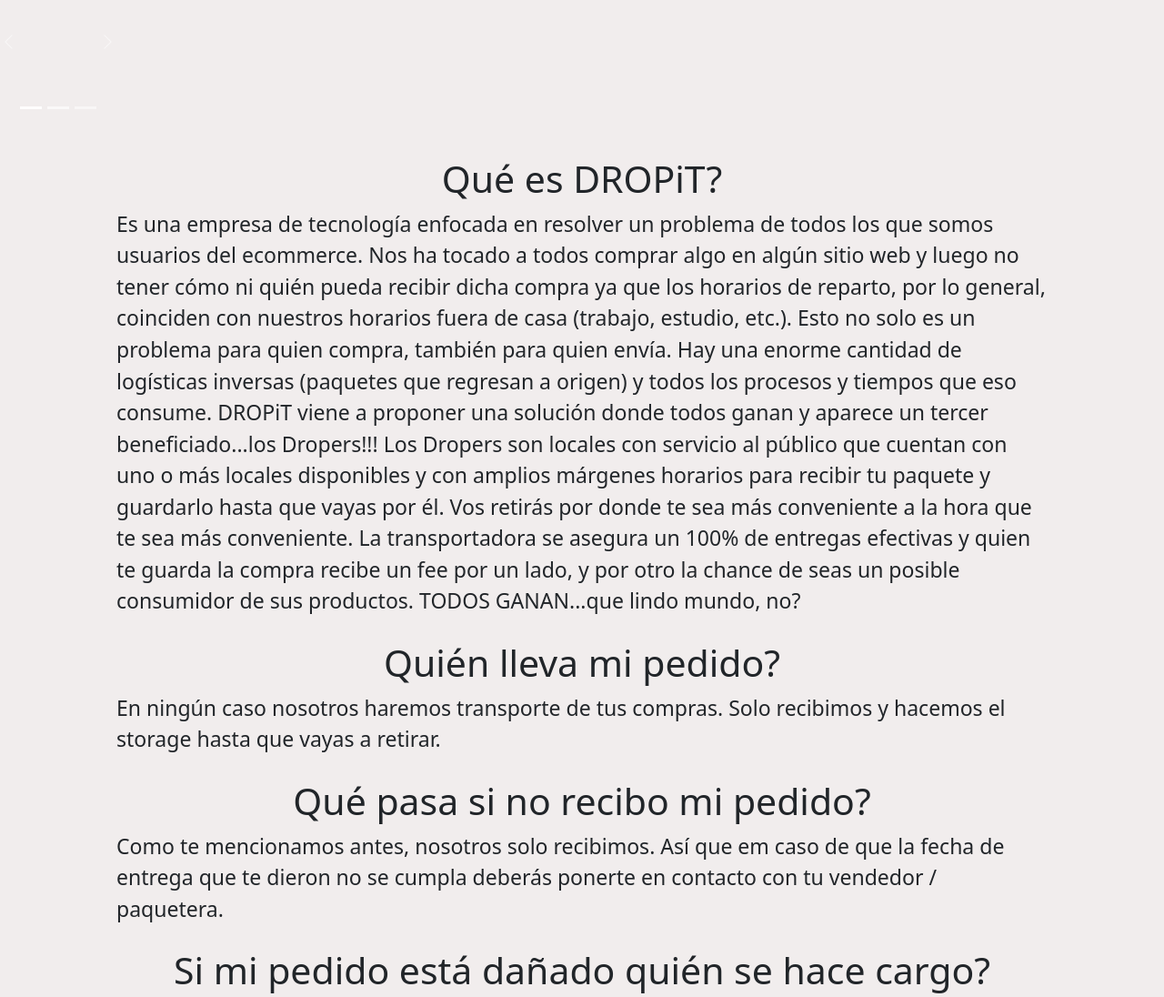
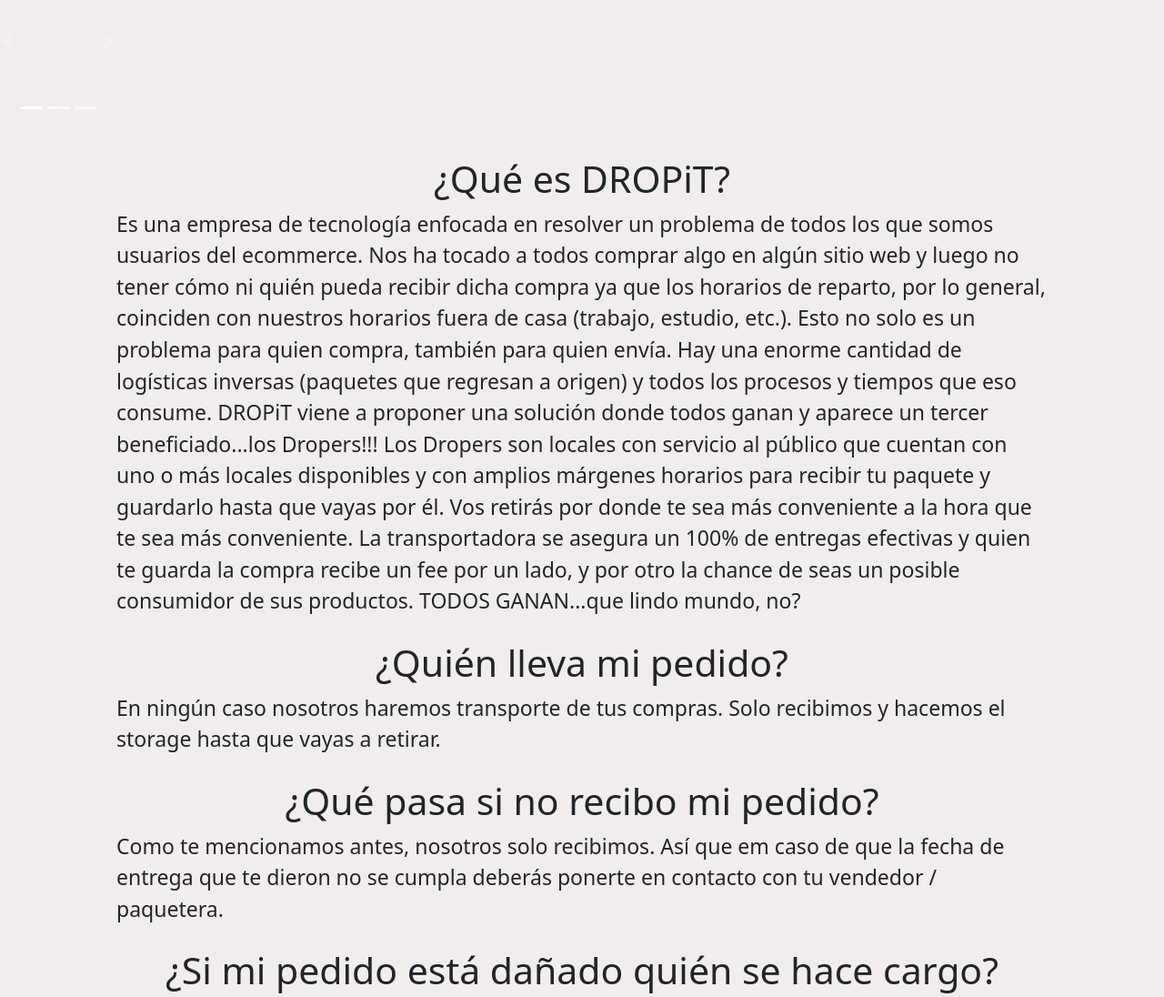
Before and after one commit to roberts6/CoderHouse, a website: page pages/preguntas.html in a window 1280 px wide. Shown: the part 118-1214 px from the top of the page at 91% size. Drawn offline with nearby package versions, Linux system fonts and the light colour scheme; files that its build step writes are made by us from their sources.

Commit message:
cambios en las preguntas de nosotros y preguntas

```diff
--- a/pages/preguntas.html
+++ b/pages/preguntas.html
@@ -149,7 +149,7 @@
     <br><br><br><br>
     <div class="tarjeta-presentacion">
         <div class="quienesSomosGrid__queEs">
-            <h2>Qué es DROPiT?</h2>
+            <h2>¿Qué es DROPiT?</h2>
              <p class="texto"> Es una empresa de tecnología enfocada en resolver un problema de todos los que somos usuarios del ecommerce. Nos ha tocado a todos comprar algo en algún sitio web y luego no tener cómo ni quién pueda recibir dicha compra ya que los horarios de reparto, por lo general, coinciden con nuestros horarios fuera de casa (trabajo, estudio, etc.).
                Esto no solo es un problema para quien compra, también para quien envía. Hay una enorme cantidad de logísticas inversas (paquetes que regresan a origen) y todos los procesos y tiempos que eso consume.
                 DROPiT viene a proponer una solución donde todos ganan y aparece un tercer beneficiado...los Dropers!!!
@@ -158,16 +158,16 @@
              </p>
          </div>
         <div class="quienesSomosGrid__quien">
-            <h2>Quién lleva mi pedido?</h2>
+            <h2>¿Quién lleva mi pedido?</h2>
             <p class="texto">En ningún caso nosotros haremos transporte de tus compras. Solo recibimos y hacemos el storage hasta que vayas a retirar.</p>
         </div>
          <div class="quienesSomosGrid__quePasa">
-            <h2>Qué pasa si no recibo mi pedido?</h2>
+            <h2>¿Qué pasa si no recibo mi pedido?</h2>
             <p class="texto">Como te mencionamos antes, nosotros solo recibimos. Así que em caso de que la fecha de entrega que te dieron no se cumpla deberás ponerte en contacto con tu vendedor / paquetera.</p>
 
          </div>
         <div class="quienesSomosGrid__pedido">
-            <h2>Si mi pedido está dañado quién se hace cargo?</h2>
+            <h2>¿Si mi pedido está dañado quién se hace cargo?</h2>
             <p class="texto">Siempre que recibamos un paquete en mal estado te enviaremos fotografías para que puedas hacer dicho reclamo a tu vendedor o a la paquetera.
                Si el daño se produce una vez recibido en un droper el mismo se hará cargo del reembolso previa solicitud de la factura de tu producto.
             </p>
```
Also changed, not shown: pages/nosotros.html (+3 -3 lines), images/gifLogoAzul.gif (added), images/gifLogoNegro.gif (added).
